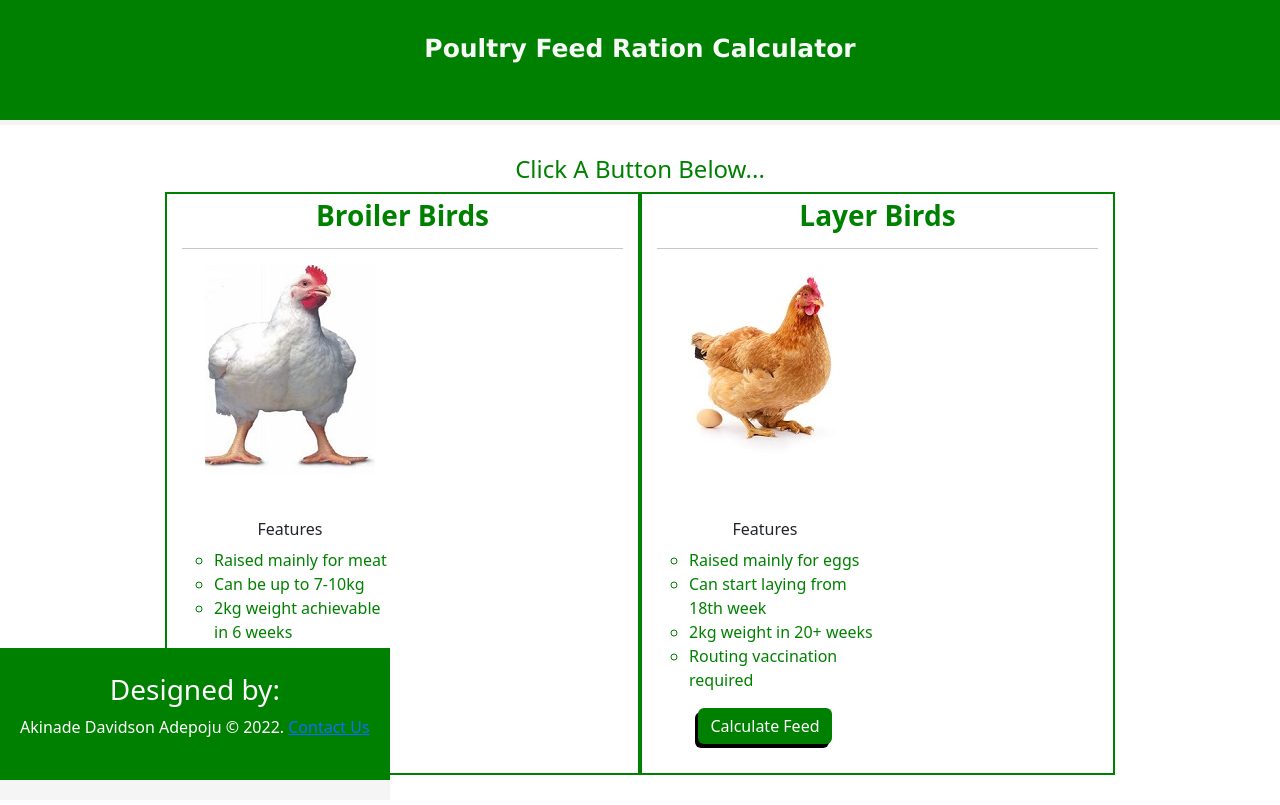
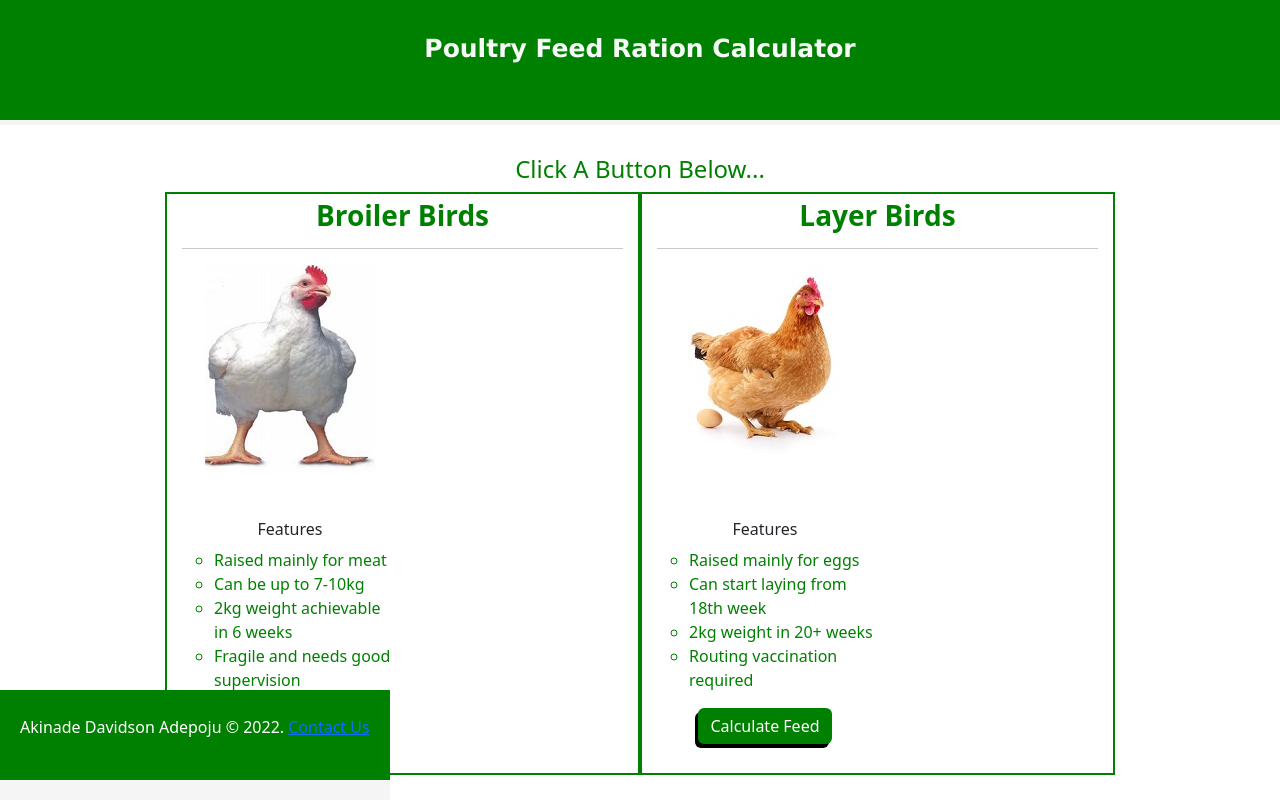
Before and after one commit to DeeOneCoder/Poultry-Feed-Calculator, a website: page public/index.html in a window 1280 px wide. Drawn offline with Linux system fonts and the light colour scheme.

Commit message:
Update index.html

```diff
--- a/public/index.html
+++ b/public/index.html
@@ -98,7 +98,6 @@
 
     <footer class="main-footer">
         <div class="section-1">
-            <h3>Designed by:</h3>
             <p>Akinade Davidson Adepoju &copy; 2022. <a href="#">Contact Us</a></p>
         </div>
     </footer>
```
